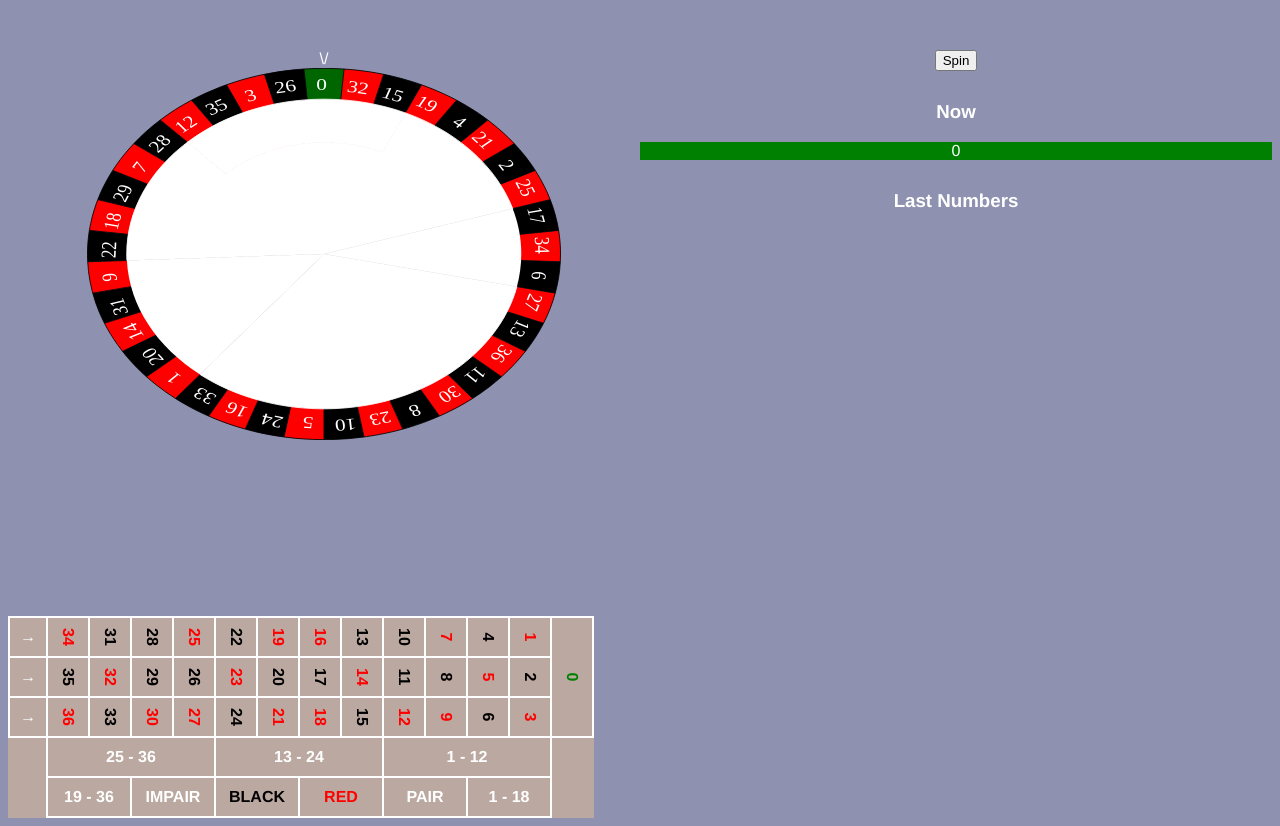
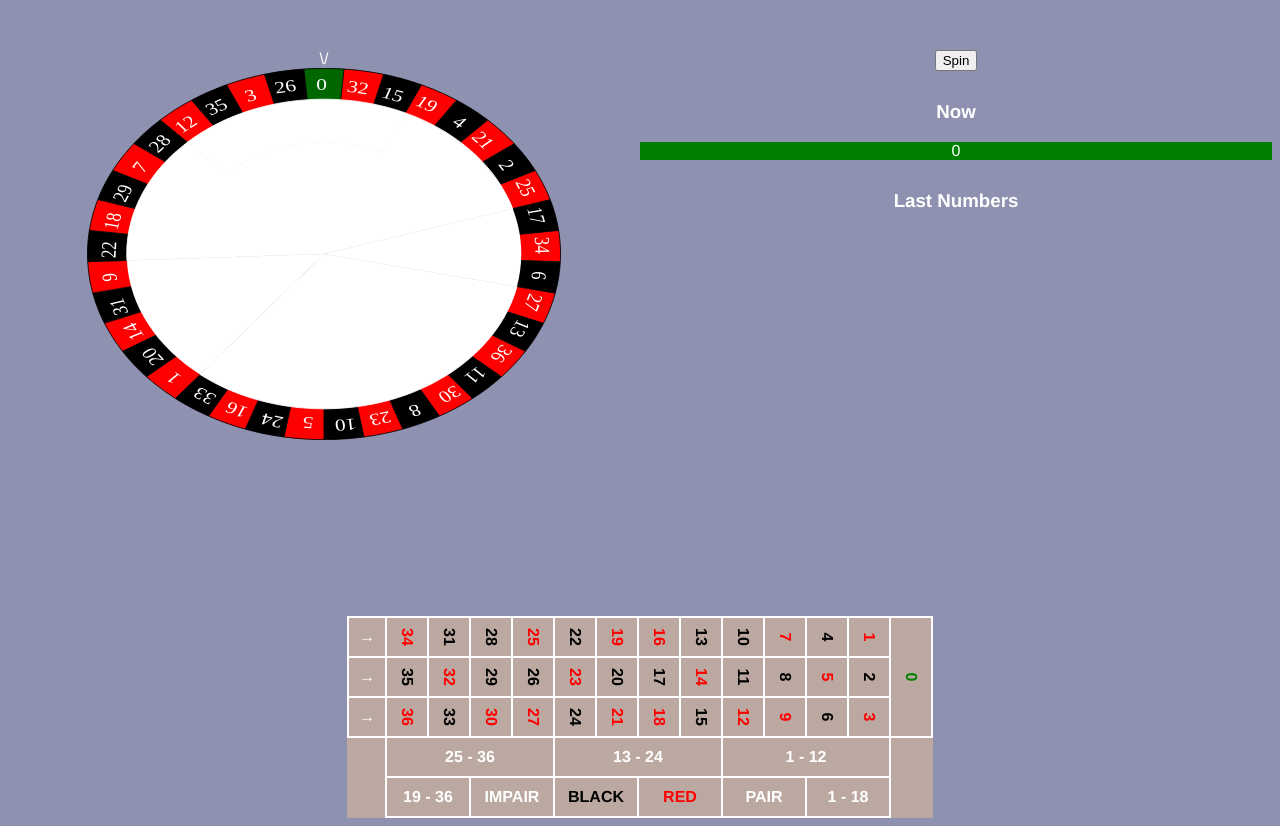
Before and after one commit to julianschmuckli/game_roulette, a Vue app: page / in a window 1280 px wide. Built offline with nearby package versions, Linux system fonts and the light colour scheme.

Commit message:
Some changes to the board

```diff
--- a/src/components/Board.vue
+++ b/src/components/Board.vue
@@ -1,5 +1,6 @@
 <template>
   <div id="board">
+    <div class="outer_board">
       <table class="board">
         <tr>
           <td class="normal">&rarr;</td>
@@ -64,18 +65,26 @@
         </tr>
       </table>
     </div>
+  </div>
 </template>
 
 <style>
+.outer_board{
+  overflow-y: auto;
+  width: 100%;
+}
+
 .board td {
   border: white 2px solid;
   padding: 10px;
   font-weight: bold;
   text-transform: uppercase;
+  cursor: pointer;
 }
 
 .board td.nothing{
   border:none;
+  cursor: default;
 }
 
 .board td:not(.normal) {
@@ -89,6 +98,8 @@
 .board{
   border-collapse: collapse;
   background-color: #BBA8A1;
+  margin-left: auto;
+  margin-right: auto;
 }
 .red{
   color: red;
```
Also changed, not shown: 1 other file (tests, documents, lock files or other folders). Lines whose indentation alone changed are shown as unchanged.
